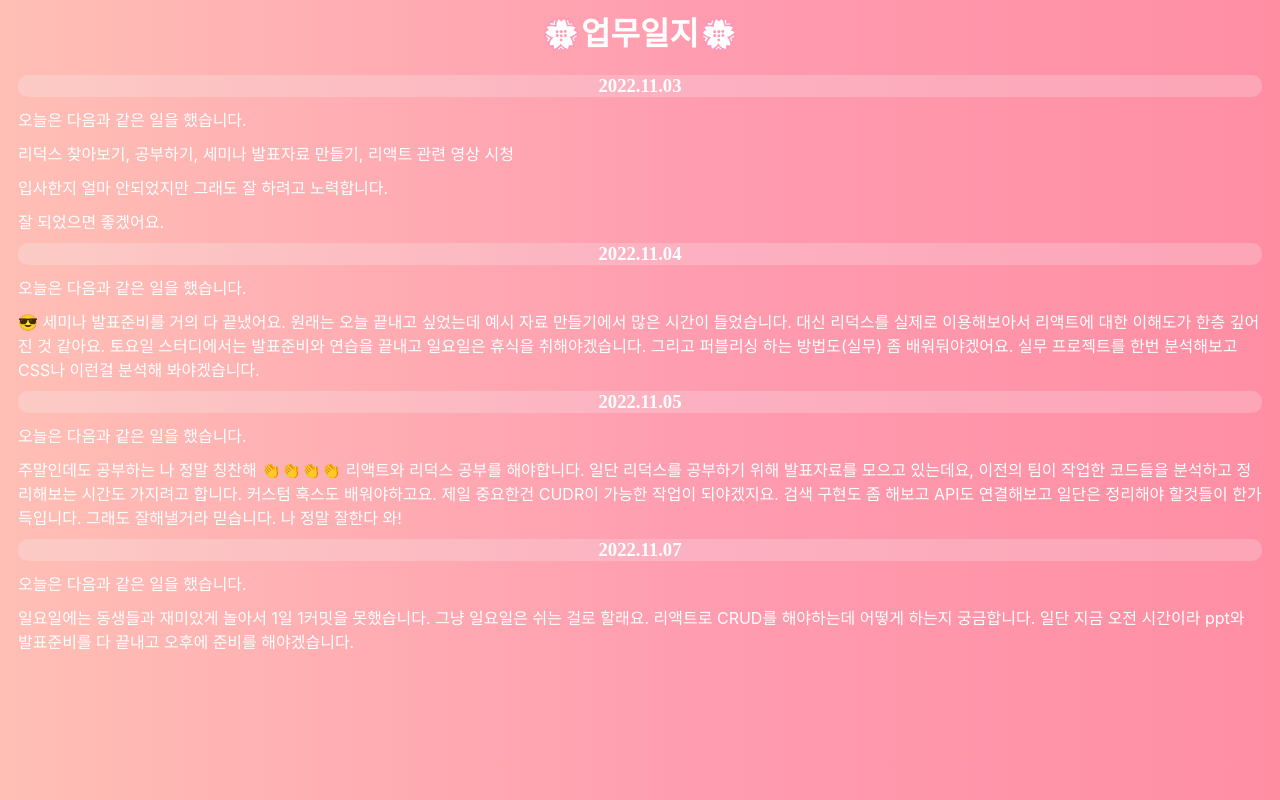
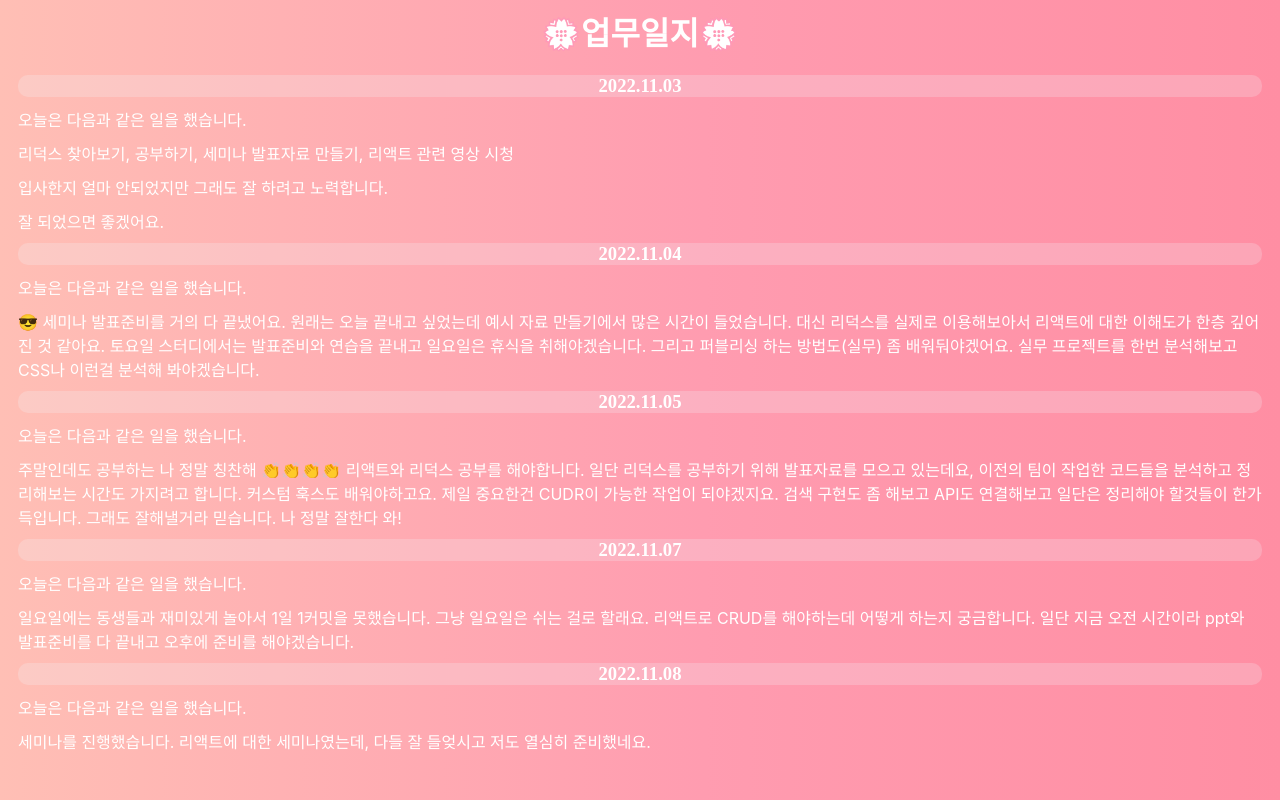
Before and after one commit to Haeryun88/JanDis, a React (Create React App) app: page / in a window 1280 px wide. Built offline with nearby package versions, Linux system fonts and the light colour scheme.

Commit message:
1 file modified, 1 added

```diff
--- a/src/App.js
+++ b/src/App.js
@@ -4,6 +4,7 @@ import D20221103 from './Component/D20221103.js';
 import D20221104 from './Component/D20221104.js';
 import D20221105 from './Component/D20221105.js';
 import D20221107 from './Component/D20221107.js';
+import D20221108 from './Component/D20221108.js';
 
 export default function App() {
   return (
@@ -13,6 +14,7 @@ export default function App() {
       <D20221104 />
       <D20221105 />
       <D20221107 />
+      <D20221108 />
     </div>
   );
 }
--- /dev/null
+++ b/src/Component/D20221108.js
@@ -0,0 +1,14 @@
+import React from 'react';
+
+export default function D20221107() {
+  return (
+    <div>
+      <h3>2022.11.08</h3>
+      <p>오늘은 다음과 같은 일을 했습니다. </p>
+      <p>
+        세미나를 진행했습니다. 리액트에 대한 세미나였는데, 다들 잘 들엊시고 저도
+        열심히 준비했네요.
+      </p>
+    </div>
+  );
+}
```
